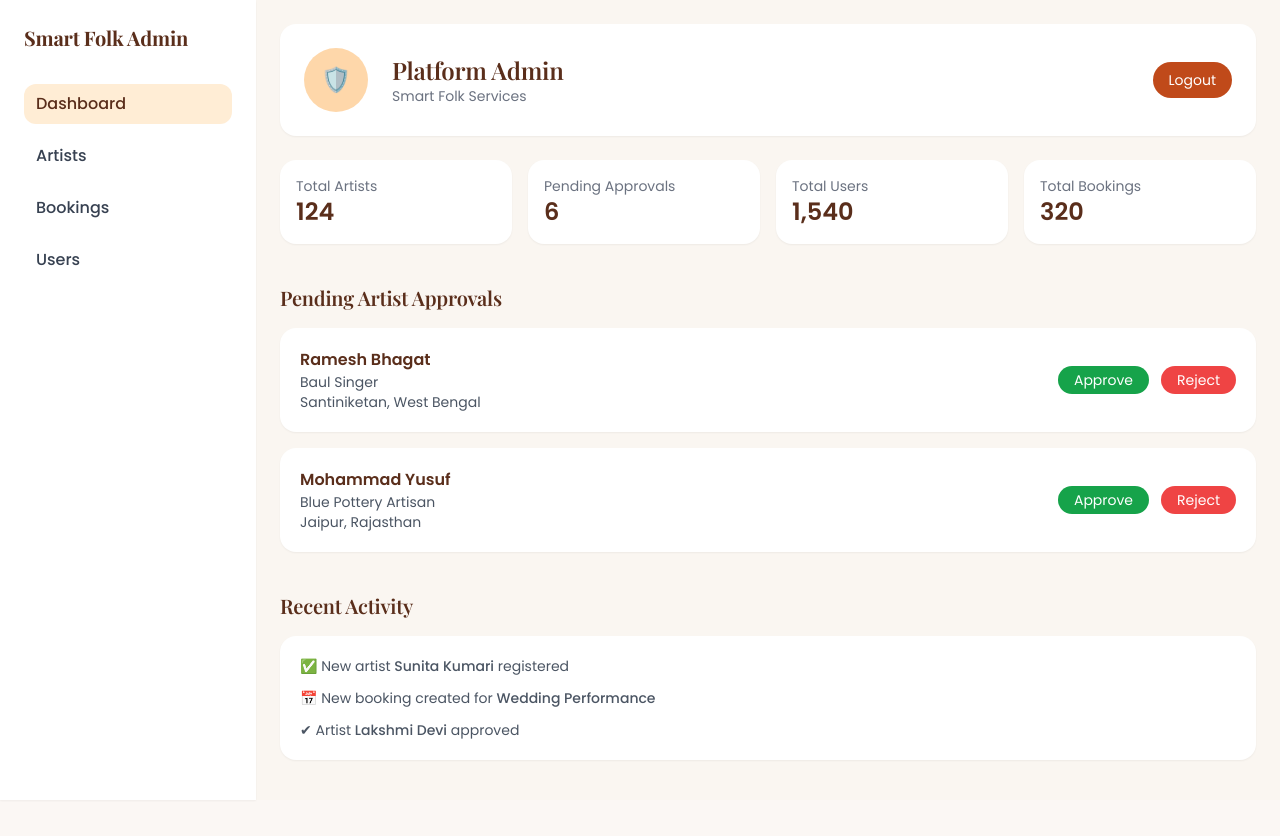
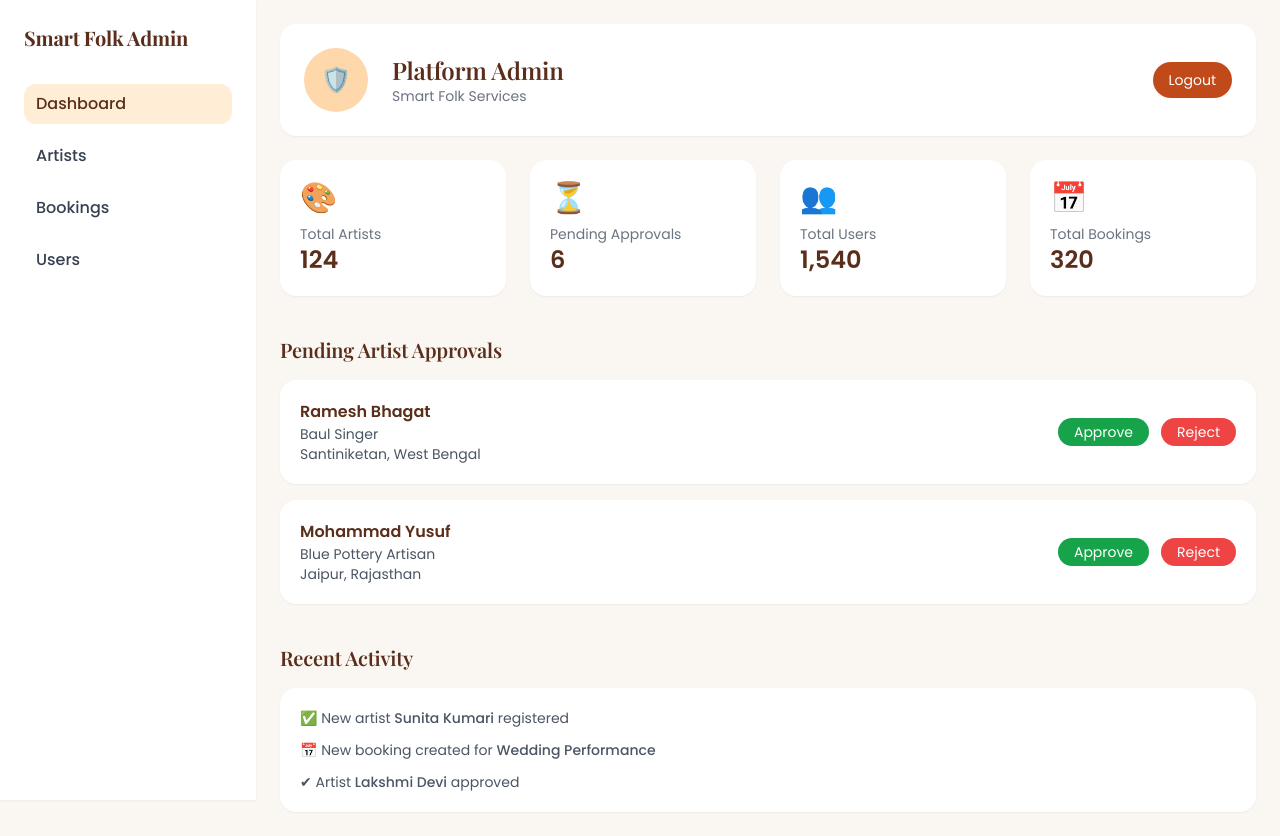
Before and after one commit to bushra931/Smart_folk, a React (Vite) app in the folder Smart_folk-main/: page /admin in a window 1280 px wide. Before the commit the page ends 800 px from the top, so only its background shows below. Built offline with nearby package versions, Linux system fonts and the light colour scheme; the HTML template or start-up script is replaced by a standard one.

Commit message:
Improve admin dashboard home UI with icons and hover cards

```diff
--- a/Smart_folk-main/src/pages/AdminDashboardHome.tsx
+++ b/Smart_folk-main/src/pages/AdminDashboardHome.tsx
@@ -1,12 +1,13 @@
+
 const AdminDashboardHome = () => {
   return (
     <>
       {/* Platform Stats */}
-      <div className="grid grid-cols-2 md:grid-cols-4 gap-4 mt-6">
-        <StatCard title="Total Artists" value="124" />
-        <StatCard title="Pending Approvals" value="6" />
-        <StatCard title="Total Users" value="1,540" />
-        <StatCard title="Total Bookings" value="320" />
+      <div className="grid grid-cols-2 md:grid-cols-4 gap-6 mt-6">
+        <StatCard icon="🎨" title="Total Artists" value="124" />
+        <StatCard icon="⏳" title="Pending Approvals" value="6" />
+        <StatCard icon="👥" title="Total Users" value="1,540" />
+        <StatCard icon="📅" title="Total Bookings" value="320" />
       </div>
 
       {/* Pending Artist Approvals */}
@@ -37,7 +38,8 @@ const AdminDashboardHome = () => {
           ✅ New artist <span className="font-medium">Sunita Kumari</span> registered
         </p>
         <p className="text-sm text-gray-600">
-          📅 New booking created for <span className="font-medium">Wedding Performance</span>
+          📅 New booking created for{" "}
+          <span className="font-medium">Wedding Performance</span>
         </p>
         <p className="text-sm text-gray-600">
           ✔ Artist <span className="font-medium">Lakshmi Devi</span> approved
@@ -48,13 +50,18 @@ const AdminDashboardHome = () => {
 };
 
 export default AdminDashboardHome;
+
+/* Small Components */
+
 type StatCardProps = {
+  icon: string;
   title: string;
   value: string;
 };
 
-const StatCard: React.FC<StatCardProps> = ({ title, value }) => (
-  <div className="bg-white rounded-2xl p-4 shadow-sm">
+const StatCard: React.FC<StatCardProps> = ({ icon, title, value }) => (
+  <div className="bg-white rounded-2xl p-5 shadow-sm hover:shadow-md transition">
+    <div className="text-3xl mb-2">{icon}</div>
     <p className="text-sm text-gray-500">{title}</p>
     <p className="text-2xl font-semibold text-[#5A2E1B]">{value}</p>
   </div>
@@ -79,10 +86,10 @@ const ApprovalCard: React.FC<ApprovalCardProps> = ({
     </div>
 
     <div className="flex gap-3">
-      <button className="px-4 py-1 rounded-full bg-green-600 text-white text-sm">
+      <button className="px-4 py-1 rounded-full bg-green-600 text-white text-sm hover:bg-green-700">
         Approve
       </button>
-      <button className="px-4 py-1 rounded-full bg-red-500 text-white text-sm">
+      <button className="px-4 py-1 rounded-full bg-red-500 text-white text-sm hover:bg-red-600">
         Reject
       </button>
     </div>
```
